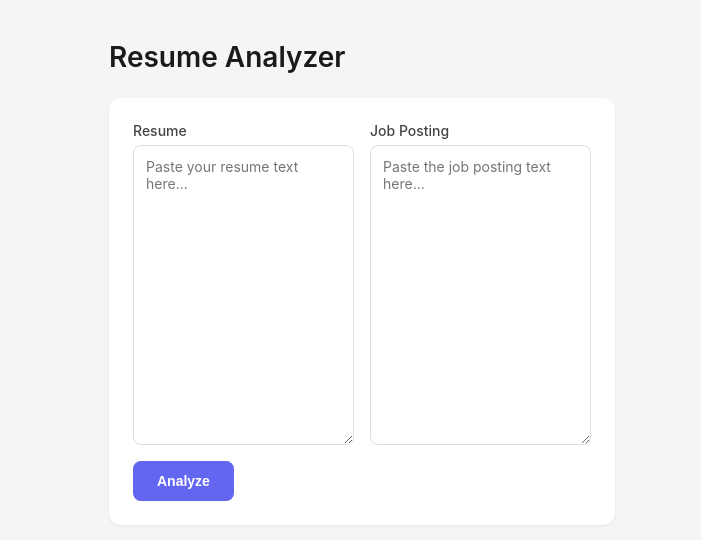
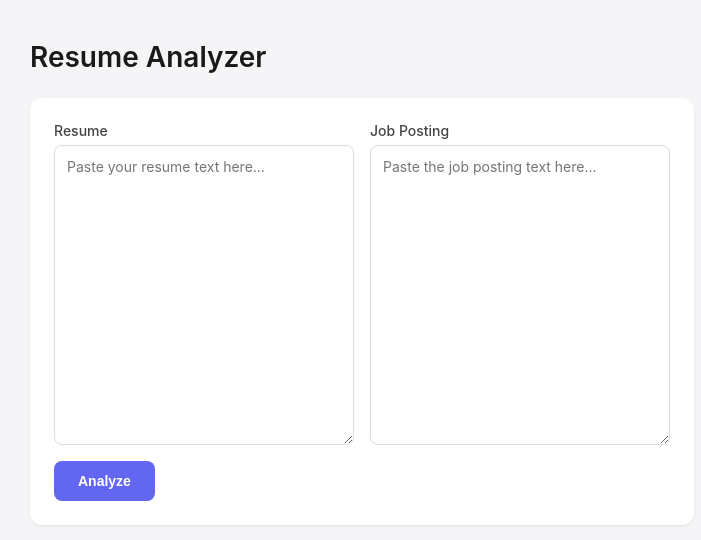
Before and after one commit to ated194-eng/resume-analyzer-frontend, a React (Vite) app: page / in a window 1280 px wide. Shown: the top 540 px of the page, without its empty margins (278-979 px from the left). Built offline with nearby package versions, Linux system fonts and the light colour scheme.

Commit message:
Make section wider

```diff
--- a/src/App.css
+++ b/src/App.css
@@ -51,8 +51,9 @@
   padding: 12px;
   border: 1px solid #ddd;
   border-radius: 8px;
-  resize: vertical;
+  resize: both;
   min-height: 300px;
+  min-width: 300px;
   transition: border-color 0.15s ease;
 }
 
```
